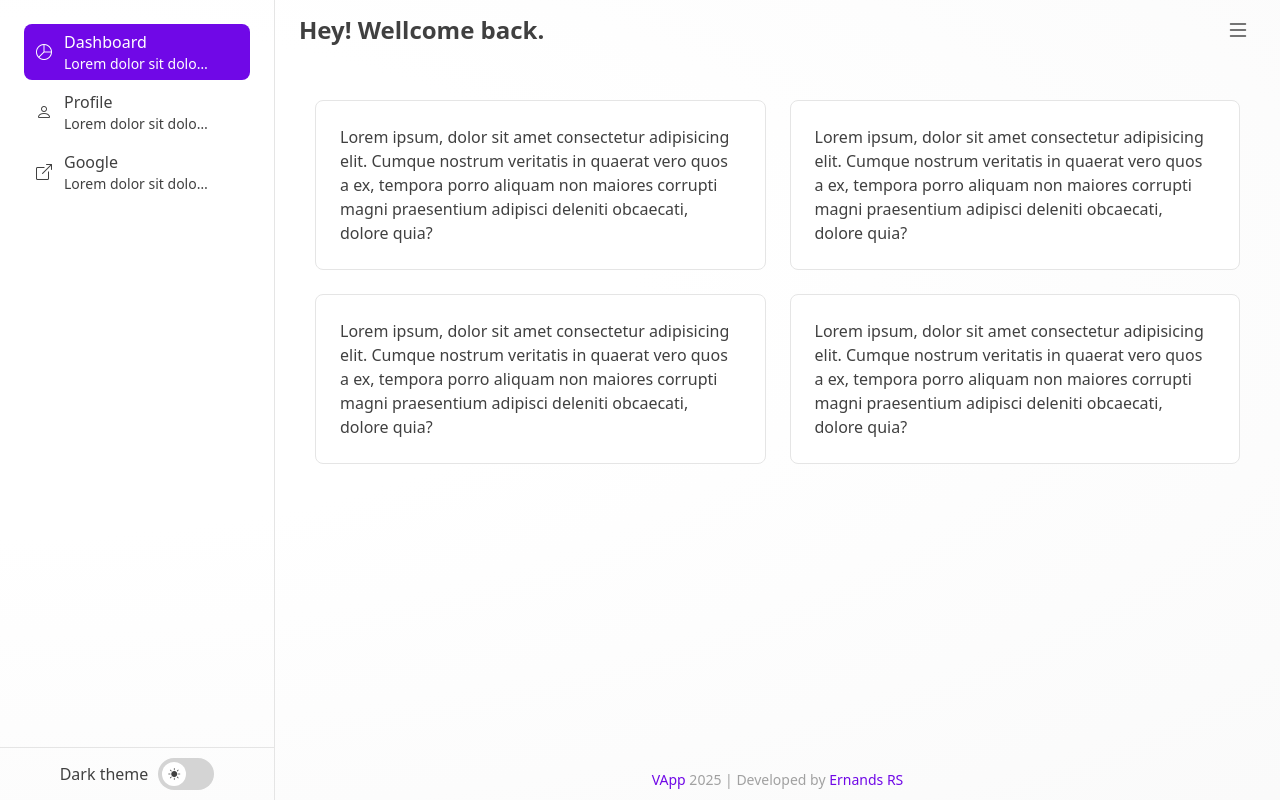
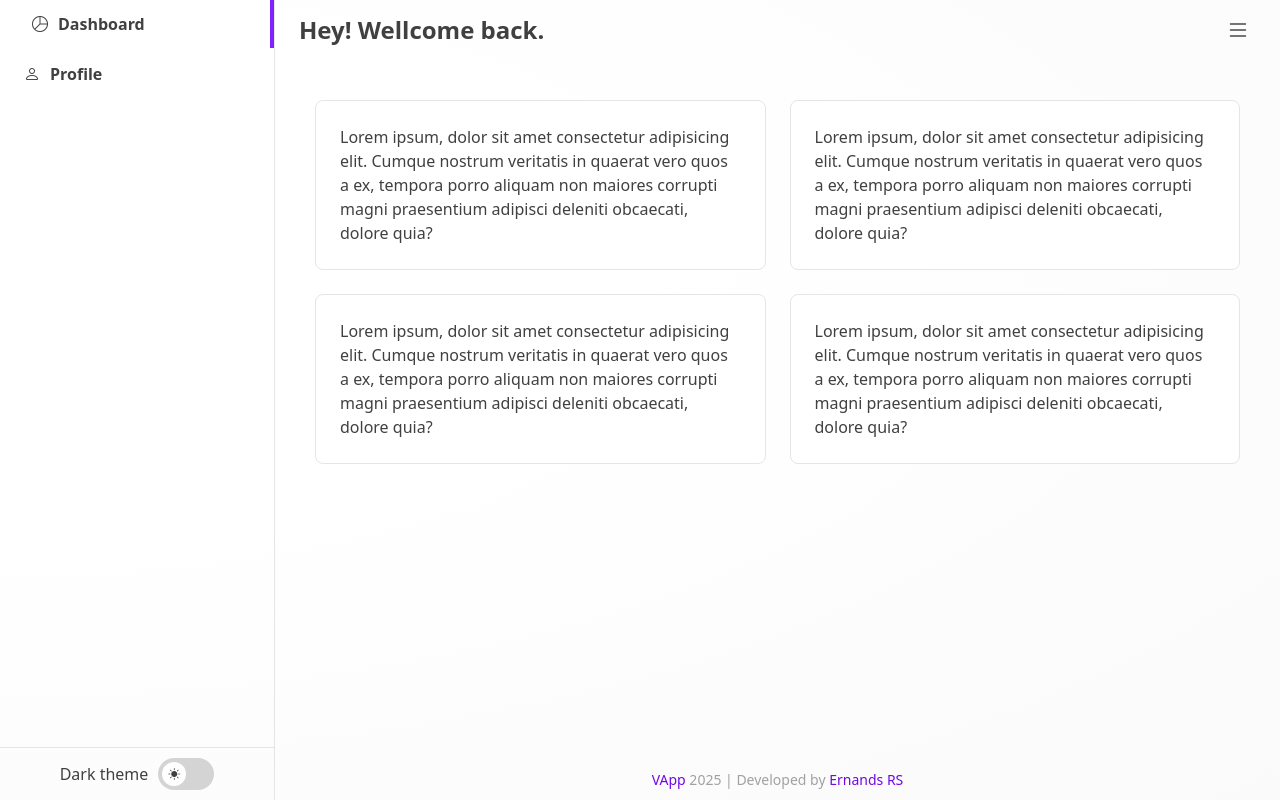
Before and after one commit to ernandesrs/pproj_vapp, a Vue app: page /dashboard in a window 1280 px wide. Built offline with nearby package versions, Linux system fonts and the light colour scheme.

Commit message:
creating sidebar nav

```diff
--- a/src/components/dashboard/CSidebarLink.vue
+++ b/src/components/dashboard/CSidebarLink.vue
@@ -1,15 +1,25 @@
 <template>
-    <CListItem v-bind="props" transparent class="rounded-lg hover:bg-neutral-200 dark:hover:bg-neutral-900 duration-200" :class="{
-        'bg-violet-700 dark:bg-violet-900 hover:bg-violet-800 dark:hover:bg-violet-950 text-white': isActive
-    }" />
+    <RouterLink v-bind="{
+        to: props.to ?? '#',
+        title: props.title ?? props.label
+    }" class="flex items-center gap-2.5 px-6 py-3 font-semibold border-r-4 hover:pl-8 hover:border-violet-700 dark:hover:border-violet-800 duration-200"
+        :class="{
+            'border-transparent': !isActive,
+            'pl-8 border-violet-600 dark:border-violet-700': isActive,
+        }">
+
+        <CIcon v-if="props.icon" :name="props.icon" />
+        <span class="inline-block" v-text="props.label"></span>
+
+    </RouterLink>
 </template>
 
 <script setup lang="ts">
 
 import type { SidebarLinkProps } from '@/types/components/dashboard/sidebar_type';
-import CListItem from '../ui/CListItem.vue';
 import { useRoute } from 'vue-router';
 import { computed } from 'vue';
+import CIcon from '../ui/CIcon.vue';
 
 const props = withDefaults(defineProps<SidebarLinkProps>(), {
     activeIn: () => []
--- /dev/null
+++ b/src/components/dashboard/CSidebarNav.vue
@@ -0,0 +1,22 @@
+<template>
+    <nav class="flex flex-col gap-0.5">
+        <template v-if="props.items.length > 0">
+            <CSidebarLink v-for="link, index in props.items" :key="'sidebar_nav_link_' + (index + 1)" v-bind="link" />
+        </template>
+
+        <slot />
+    </nav>
+</template>
+
+<script setup lang="ts">
+
+import type { SidebarNavProps } from '@/types/components/dashboard/sidebar_type';
+import CSidebarLink from './CSidebarLink.vue';
+
+const props = withDefaults(defineProps<SidebarNavProps>(), {
+    items: () => []
+});
+
+</script>
+
+<style scoped></style>
--- a/src/layouts/DashLayout.vue
+++ b/src/layouts/DashLayout.vue
@@ -16,19 +16,26 @@
                 class="fixed lg:relative z-50 flex flex-col w-full h-screen lg:h-auto max-w-[275px] max-h-screen border-r bg-neutral-50 lg:bg-transparent dark:bg-neutral-950 lg:dark:bg-transparent border-neutral-200 dark:border-neutral-900 overflow-auto custom-scrollbar">
 
                 <!--  -->
-                <div class="flex-1 p-6">
+                <div class="flex-1">
 
-                    <CList>
-                        <CSidebarLink icon="pie-chart" :as-link="{ to: { name: 'dash.home' } }" label="Dashboard"
-                            description="Lorem dolor sit dolorem" :active-in="['dash.home']" />
-
-                        <CSidebarLink icon="person" :as-link="{ to: { name: 'dash.profile' } }" label="Profile"
-                            description="Lorem dolor sit dolorem" :active-in="['dash.profile']" />
-
-                        <CSidebarLink icon="box-arrow-up-right"
-                            :as-link="{ href: 'https://google.com.br', target: '_blank' }" label="Google"
-                            description="Lorem dolor sit dolorem" />
-                    </CList>
+                    <CSidebarNav :items="[
+                        {
+                            label: 'Dashboard',
+                            icon: 'pie-chart',
+                            to: {
+                                name: 'dash.home'
+                            },
+                            activeIn: ['dash.home']
+                        },
+                        {
+                            label: 'Profile',
+                            icon: 'person',
+                            to: {
+                                name: 'dash.profile'
+                            },
+                            activeIn: ['dash.profile']
+                        }
+                    ]" />
 
                 </div>
 
@@ -89,9 +96,8 @@
 
 <script setup lang="ts">
 
-import CSidebarLink from '@/components/dashboard/CSidebarLink.vue';
+import CSidebarNav from '@/components/dashboard/CSidebarNav.vue';
 import CIcon from '@/components/ui/CIcon.vue';
-import CList from '@/components/ui/CList.vue';
 import CToggle from '@/components/ui/CToggle.vue';
 import { useAppSettings } from '@/composables/useAppSettings';
 import { RouterView } from 'vue-router';
```
Also changed, not shown: src/types/components/dashboard/sidebar_type.ts (+10 -2 lines).
